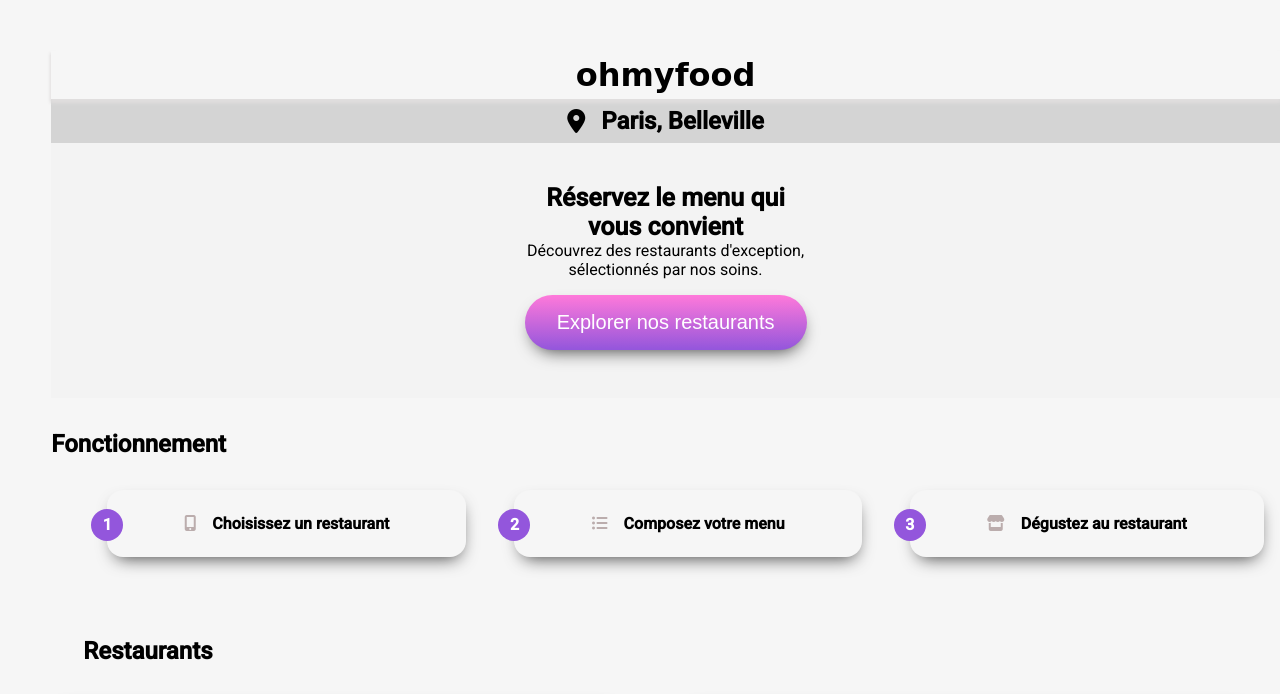
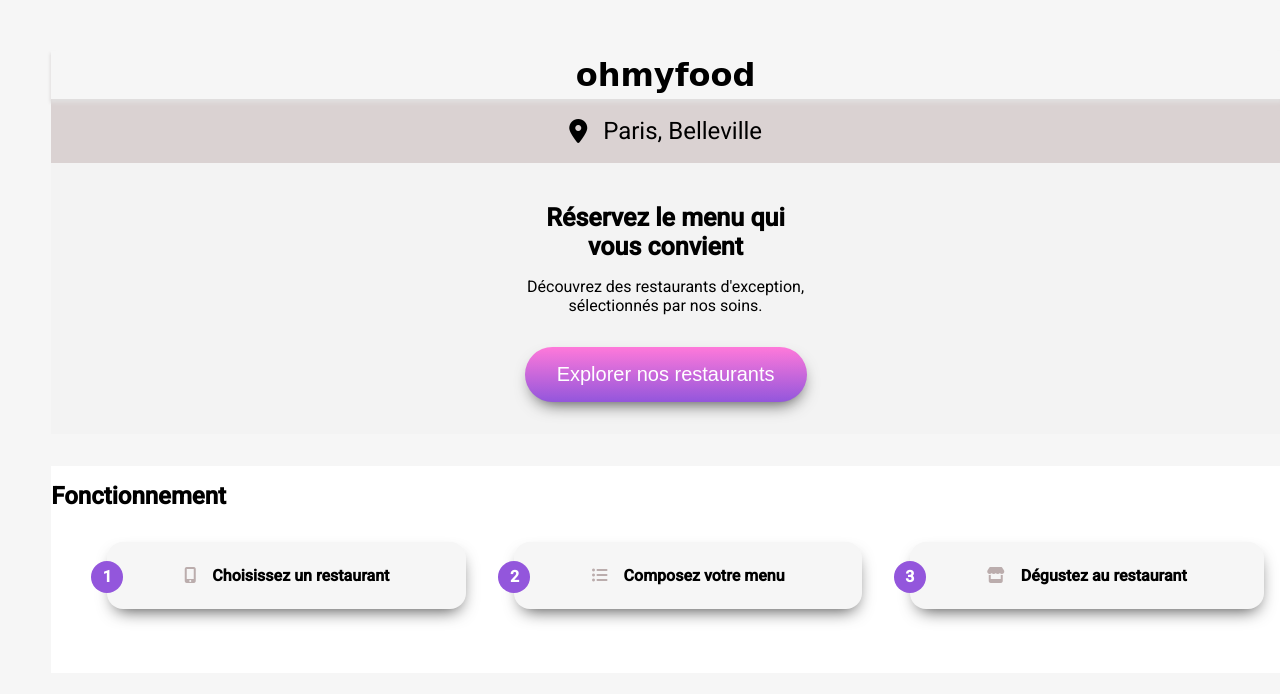
Before and after one commit to romhoar/Ohmyfood, a website: page index.html in a window 1280 px wide. Shown: the top 694 px of the page. Drawn offline with Linux system fonts and the light colour scheme; a web font is replaced by a local one.

Commit message:
modification cosmetique

```diff
--- a/sass/layout/explorer.scss
+++ b/sass/layout/explorer.scss
@@ -3,16 +3,20 @@
 @use "../utils/animation.scss";
 .explorer {
     text-align: center;
+    padding-bottom: 3rem;
     background-color: #f3f3f3;
-    padding-bottom: 3rem;
+    padding-bottom: 2rem;
   }
   .explorer h2 {
     margin: 0;
     font-size: 25px;
     padding-top: 2.5rem;
+    margin-bottom: 1rem;
+
   }
   .explorer p {
     font-size: 1rem;
+    margin-bottom: 1rem;
   }
   .explorer button {
     background-image: linear-gradient(to top, #9356dc, #ff79da);
--- a/sass/layout/header.scss
+++ b/sass/layout/header.scss
@@ -4,11 +4,15 @@ main .city {
     justify-content: center;
     gap: 1rem;
     text-align: center;
-    background-color: #d4d4d4;
+    background-color: #dad2d2;
     padding: 0.5rem;
+    height: 3rem;
   }
   main .city i {
     font-size: 1.5rem;
+  }
+  main .city h2 {
+    font-weight: 400;
   }
   .decorationNone {
     text-decoration: none;
--- a/sass/layout/tuto.scss
+++ b/sass/layout/tuto.scss
@@ -32,6 +32,9 @@
   .tuto {
     margin-top: 2rem;
     margin-bottom: 2rem;
+    padding-bottom: 2rem;
+    padding-top: 1rem;
+    background-color: white;
   }
   .tuto ol {
     gap: 1rem;
--- a/sass/utils/mixins.scss
+++ b/sass/utils/mixins.scss
@@ -9,7 +9,7 @@
   background-clip: text;
   -webkit-background-clip: text;
   opacity: $opacity;
-  transition: all 200ms ease-in-out;
+  transition: opacity 2s ease-in;
 }
 
 @mixin transform-zoom($zoom-level: 1.02, $transformation: null) {
@@ -30,7 +30,7 @@
   font-weight: $font-weight;
 }
 
-@mixin gradient($opacity: 0.9) {
+@mixin gradient($opacity: 0.8) {
   background-image: linear-gradient(
     0deg,
     rgba(147, 86, 220, $opacity),
```
Also changed, not shown: public/css/style.css, 1 other file.
